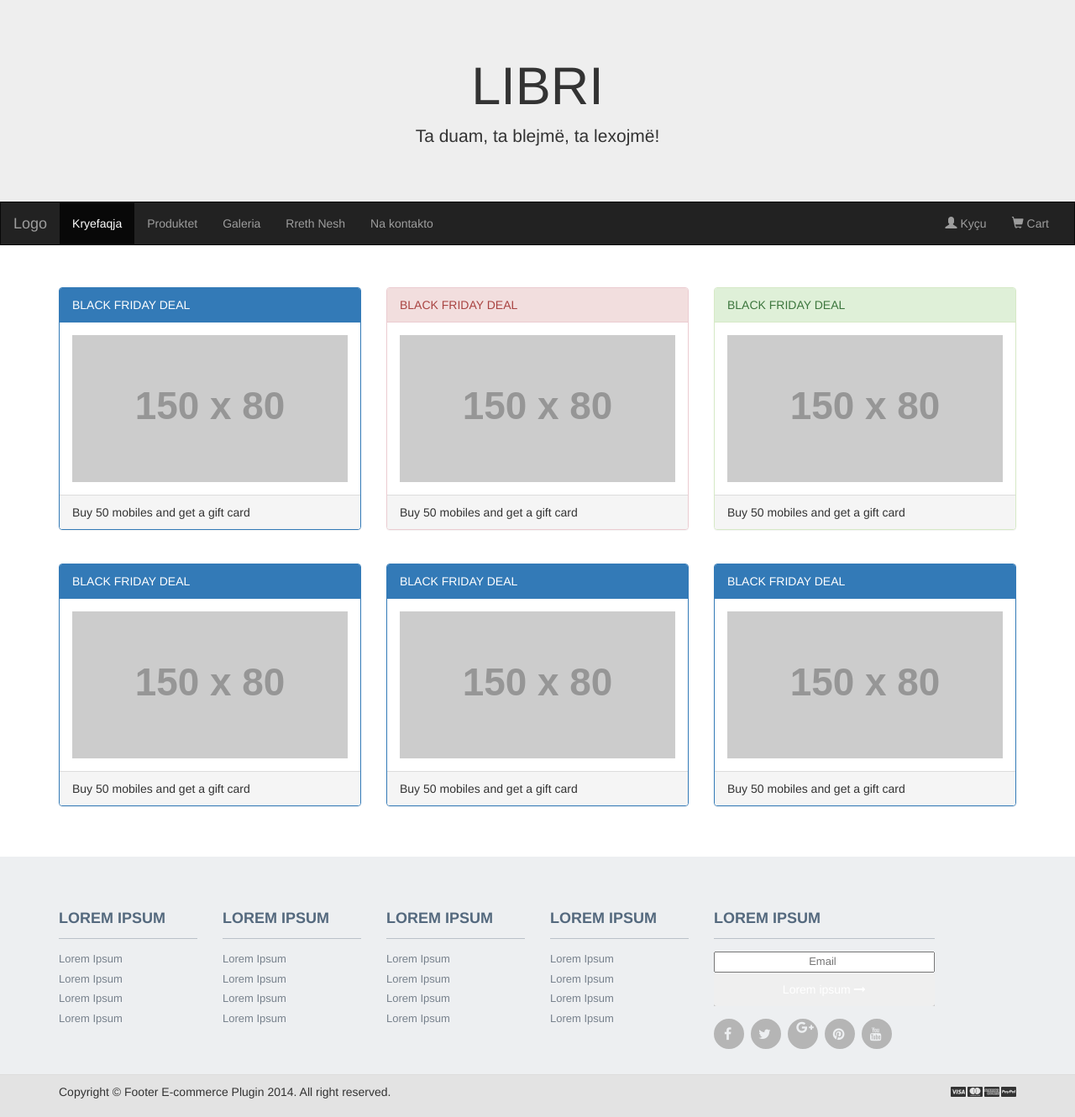
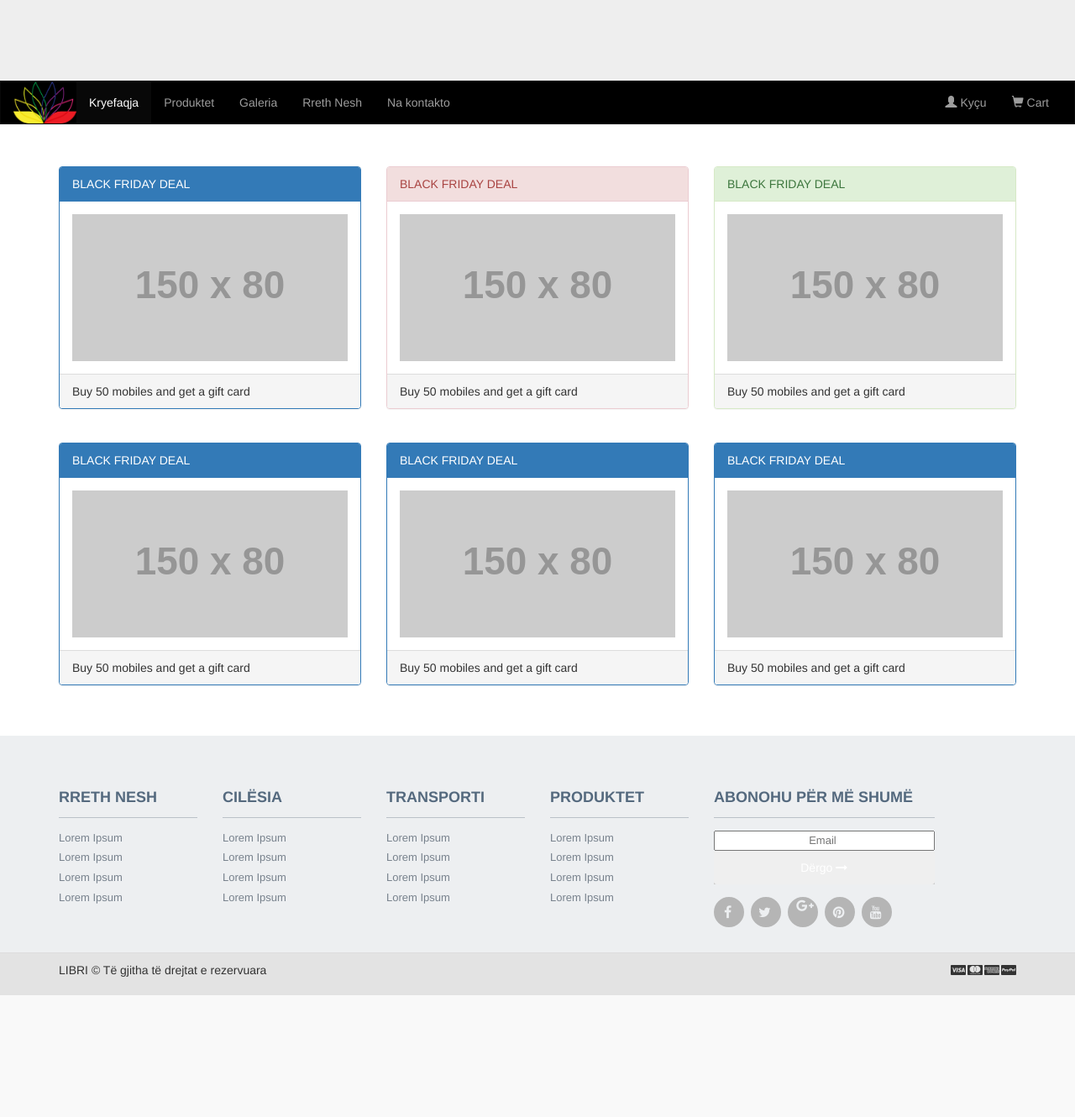
Before and after one commit to erzahoti/libri, a PHP site: page / in a window 1280 px wide. Shown: the whole page at 84% size. After the commit the page ends 1185 px from the top, so only its background shows below. Run offline with PHP 8.4, Linux system fonts and the light colour scheme; grey boxes labelled with a size stand in for pictures from a placeholder-image service; some libraries are stand-ins or nearby versions.

Commit message:
Commiting at 4:50 am thank you very much

```diff
--- a/index.php
+++ b/index.php
@@ -13,10 +13,9 @@
 <body>
 
 <div class="jumbotron">
-  <div class="container text-center">
-    <h1>LIBRI</h1>
-    <p>Ta duam, ta blejm&euml;, ta lexojm&euml;!</p>
-  </div>
+
+
+
 </div>
 
 <nav class="navbar navbar-inverse">
@@ -27,7 +26,7 @@
         <span class="icon-bar"></span>
         <span class="icon-bar"></span>
       </button>
-      <a class="navbar-brand" href="#">Logo</a>
+      <img src="images/logo.png" height="50" width="75">
     </div>
     <div class="collapse navbar-collapse" id="myNavbar">
       <ul class="nav navbar-nav">
@@ -110,7 +109,7 @@
         <div class="container">
             <div class="row">
                 <div class="col-lg-2  col-md-2 col-sm-4 col-xs-6">
-                    <h3> Lorem Ipsum </h3>
+                    <h3> Rreth nesh </h3>
                     <ul>
                         <li> <a href="#"> Lorem Ipsum </a> </li>
                         <li> <a href="#"> Lorem Ipsum </a> </li>
@@ -119,7 +118,7 @@
                     </ul>
                 </div>
                 <div class="col-lg-2  col-md-2 col-sm-4 col-xs-6">
-                    <h3> Lorem Ipsum </h3>
+                    <h3> Cil&euml;sia </h3>
                     <ul>
                         <li> <a href="#"> Lorem Ipsum </a> </li>
                         <li> <a href="#"> Lorem Ipsum </a> </li>
@@ -128,7 +127,7 @@
                     </ul>
                 </div>
                 <div class="col-lg-2  col-md-2 col-sm-4 col-xs-6">
-                    <h3> Lorem Ipsum </h3>
+                    <h3> Transporti </h3>
                     <ul>
                         <li> <a href="#"> Lorem Ipsum </a> </li>
                         <li> <a href="#"> Lorem Ipsum </a> </li>
@@ -137,7 +136,7 @@
                     </ul>
                 </div>
                 <div class="col-lg-2  col-md-2 col-sm-4 col-xs-6">
-                    <h3> Lorem Ipsum </h3>
+                    <h3> Produktet </h3>
                     <ul>
                         <li> <a href="#"> Lorem Ipsum </a> </li>
                         <li> <a href="#"> Lorem Ipsum </a> </li>
@@ -146,12 +145,12 @@
                     </ul>
                 </div>
                 <div class="col-lg-3  col-md-3 col-sm-6 col-xs-12 ">
-                    <h3> Lorem Ipsum </h3>
+                    <h3> Abonohu p&euml;r m&euml; shum&euml; </h3>
                     <ul>
                         <li>
                             <div class="input-append newsletter-box text-center">
                                 <input type="text" class="full text-center" placeholder="Email ">
-                                <button class="btn  bg-gray" type="button"> Lorem ipsum <i class="fa fa-long-arrow-right"> </i> </button>
+                                <button class="btn  bg-gray" type="button"> D&euml;rgo <i class="fa fa-long-arrow-right"> </i> </button>
                             </div>
                         </li>
                     </ul>
@@ -172,7 +171,7 @@
 
     <div class="footer-bottom">
         <div class="container">
-            <p class="pull-left"> Copyright © Footer E-commerce Plugin 2014. All right reserved. </p>
+            <p class="pull-left"> LIBRI © T&euml; gjitha t&euml; drejtat e rezervuara </p>
             <div class="pull-right">
                 <ul class="nav nav-pills payments">
                 	<li><i class="fa fa-cc-visa"></i></li>
--- a/styles.css
+++ b/styles.css
@@ -1,13 +1,15 @@
     .navbar {
       margin-bottom: 50px;
       border-radius: 0;
+      background-color:black;
 
     }
 
     /* Remove the jumbotron's default bottom margin */
      .jumbotron {
       margin-bottom: 0;
-      /*background-image: url('images/white_books.jpg')*/
+      /*background-image: url('images/banner.png');*/
+
     }
 
     .container {
```
Also changed, not shown: images/banner.png (added), images/logo.png (added).
